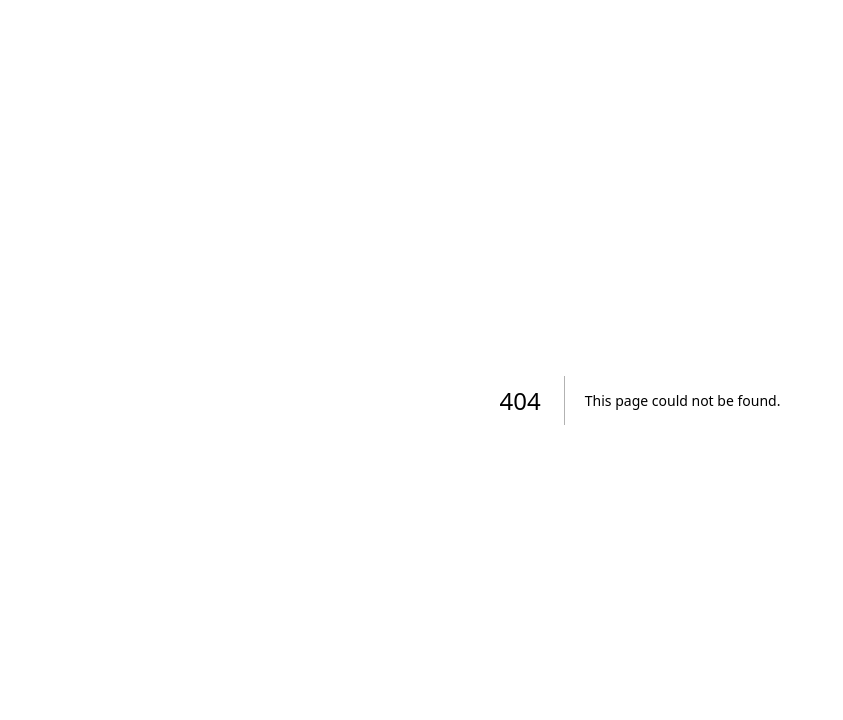
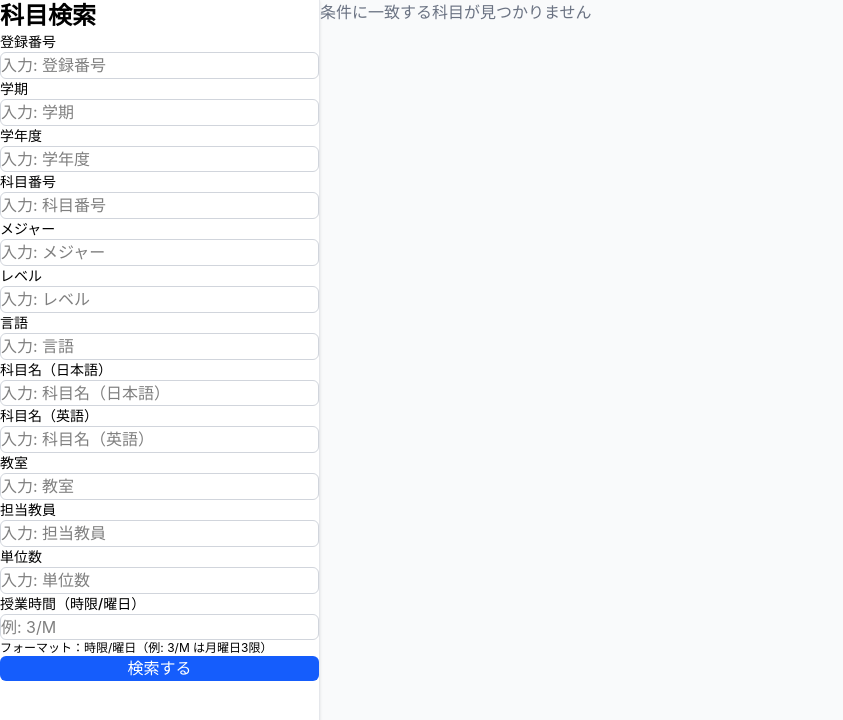
Before and after one commit to ItsukiKigoshi/icu-catalogue, a Next.js app: page /search in a window 1280 px wide. Before the commit this address had no page. Shown: the top 720 px of the page, without its empty margins (0-843 px from the left). Built offline with nearby package versions, Linux system fonts and the light colour scheme.

Commit message:
feat: basic search page

```diff
--- a/package.json
+++ b/package.json
@@ -26,6 +26,7 @@
     "@mantine/tiptap": "^7.2.2",
     "@supabase/supabase-js": "^2.49.1",
     "@tabler/icons-react": "^2.41.0",
+    "@tailwindcss/postcss": "^4.0.13",
     "@tiptap/extension-link": "^2.1.12",
     "@tiptap/react": "^2.1.12",
     "@tiptap/starter-kit": "^2.1.12",
--- a/postcss.config.cjs
+++ b/postcss.config.cjs
@@ -1,3 +1,4 @@
+/** @type {import('postcss-load-config').Config} */
 module.exports = {
   plugins: {
     "postcss-preset-mantine": {},
@@ -10,5 +11,6 @@ module.exports = {
         "mantine-breakpoint-xl": "88em",
       },
     },
+    "@tailwindcss/postcss": {},
   },
 };
--- a/src/app/globals.css
+++ b/src/app/globals.css
@@ -1,3 +1,5 @@
+@import 'tailwindcss';
+
 :root {
   --max-width: 1100px;
   --border-radius: 12px;
@@ -8,6 +10,8 @@
   --foreground-rgb: 0, 0, 0;
   --background-start-rgb: 214, 219, 220;
   --background-end-rgb: 255, 255, 255;
+
+  --event-bg: oklch(0.704 0.14 182.503);
 
   --primary-glow: conic-gradient(
     from 180deg at 50% 50%,
@@ -73,6 +77,11 @@
   }
 }
 
+.rbc-event,
+.rbc-event-content {
+  background-color: var(--event-bg) !important;
+}
+
 * {
   box-sizing: border-box;
   padding: 0;
--- a/src/app/layout.tsx
+++ b/src/app/layout.tsx
@@ -6,6 +6,7 @@ import "@mantine/notifications/styles.css";
 import { Analytics } from "@vercel/analytics/react";
 import { Metadata } from "next";
 import { theme } from "../app/theme";
+import './globals.css';
 
 export const metadata: Metadata = {
   title: "ICU Catalogue",
--- /dev/null
+++ b/src/app/search/page.tsx
@@ -0,0 +1,176 @@
+"use client"
+import { useState, useEffect } from 'react';
+import { Course } from '../../type/Types';
+
+// フィルターのラベル対応表
+const filterLabels: Record<string, string> = {
+  regno: '登録番号',
+  season: '学期',
+  ay: '学年度',
+  no: '科目番号',
+  major: 'メジャー',
+  level: 'レベル',
+  lang: '言語',
+  j: '科目名（日本語）',
+  e: '科目名（英語）',
+  room: '教室',
+  instructor: '担当教員',
+  unit: '単位数'
+};
+
+const allowedFilters = Object.keys(filterLabels);
+
+const SearchPage = () => {
+  const [filters, setFilters] = useState<Record<string, string>>({});
+  const [results, setResults] = useState<Course[]>([]);
+  const [visibleCount, setVisibleCount] = useState(10);
+  const [loading, setLoading] = useState(false);
+  const [error, setError] = useState('');
+  const [isDarkMode, setIsDarkMode] = useState(false);
+
+  useEffect(() => {
+    const darkMode = window.matchMedia('(prefers-color-scheme: dark)').matches;
+    setIsDarkMode(darkMode);
+  }, []);
+
+  const fetchResults = async () => {
+    setLoading(true);
+    try {
+      const queryParams = new URLSearchParams(filters).toString();
+      console.log(queryParams);
+      const response = await fetch(`/api/search?${queryParams}`);
+      if (!response.ok) throw new Error('検索に失敗しました');
+      const data = await response.json();
+      console.log(data);
+      setResults(data.result || []);
+      setError('');
+    } catch (err) {
+      setError(err instanceof Error ? err.message : '不明なエラー');
+    } finally {
+      setLoading(false);
+    }
+  };
+
+  const handleSubmit = (e: React.FormEvent) => {
+    e.preventDefault();
+    setVisibleCount(10);
+    fetchResults();
+  };
+
+  const handleInputChange = (field: string) => (e: React.ChangeEvent<HTMLInputElement>) => {
+    setFilters(prev => ({
+      ...prev,
+      [field]: e.target.value
+    }));
+  };
+
+  useEffect(() => {
+    const handleScroll = () => {
+      const { scrollTop, clientHeight, scrollHeight } = document.documentElement;
+      if (scrollTop + clientHeight >= scrollHeight - 100 && !loading && visibleCount < results.length) {
+        setVisibleCount(prev => prev + 10);
+      }
+    };
+
+    window.addEventListener('scroll', handleScroll);
+    return () => window.removeEventListener('scroll', handleScroll);
+  }, [loading, results.length, visibleCount]);
+
+  return (
+    <div className={`flex min-h-screen ${isDarkMode ? 'bg-gray-900 text-white' : 'bg-gray-50 text-black'}`}>
+      {/* 左側の検索フォーム */}
+      <div className={`w-80 p-6 ${isDarkMode ? 'bg-gray-800 border-gray-700' : 'bg-white border-gray-200'} border-r shadow-sm`}>
+        <h1 className="text-2xl font-bold mb-6">科目検索</h1>
+        <form onSubmit={handleSubmit} className="space-y-4">
+          {allowedFilters.map(filter => (
+            <div key={filter} className="space-y-2">
+              <label className="block text-sm font-medium">{filterLabels[filter]}</label>
+              <input
+                type="text"
+                className={`w-full px-3 py-2 border rounded-md focus:ring-2 focus:ring-blue-500 focus:border-blue-500 ${isDarkMode ? 'bg-gray-700 text-white border-gray-600' : 'bg-white text-black border-gray-300'}`}
+                onChange={handleInputChange(filter)}
+                value={filters[filter] || ''}
+                placeholder={`入力: ${filterLabels[filter]}`}
+              />
+            </div>
+          ))}
+
+          {/* 特別処理：授業時間 */}
+          <div className="space-y-2">
+            <label className="block text-sm font-medium">授業時間（時限/曜日）</label>
+            <input
+              type="text"
+              className={`w-full px-3 py-2 border rounded-md focus:ring-2 focus:ring-blue-500 focus:border-blue-500 ${isDarkMode ? 'bg-gray-700 text-white border-gray-600' : 'bg-white text-black border-gray-300'}`}
+              placeholder="例: 3/M"
+              onChange={handleInputChange('schedule')}
+              value={filters.schedule || ''}
+            />
+            <p className="text-xs mt-1">フォーマット：時限/曜日（例: 3/M は月曜日3限）</p>
+          </div>
+
+          <button
+            type="submit"
+            className="w-full bg-blue-600 hover:bg-blue-700 text-white font-medium py-2 px-4 rounded-md transition-colors duration-150 disabled:opacity-50"
+            disabled={loading}
+          >
+            {loading ? '検索中...' : '検索する'}
+          </button>
+          {error && <p className="text-red-500 text-sm mt-2">{error}</p>}
+        </form>
+      </div>
+      {/* 右側の結果エリア */}
+      <div className="grid gap-4">
+        {results.slice(0, visibleCount).map(course => (
+          <div
+            key={course.regno}
+            className={`p-4 rounded-lg shadow-sm hover:shadow-md transition-shadow duration-200 ${isDarkMode ? 'bg-gray-800' : 'bg-white'}`}
+          >
+            <h3 className={`text-lg font-semibold ${isDarkMode ? 'text-gray-100' : 'text-gray-800'}`}>
+              {course.j || course.e}
+            </h3>
+            <div className="mt-2 space-y-1">
+              <p className={`text-sm ${isDarkMode ? 'text-gray-300' : 'text-gray-600'}`}>
+                <span className="font-medium">担当教員：</span>
+                {course.instructor || '未定'}
+              </p>
+              <p className={`text-sm ${isDarkMode ? 'text-gray-300' : 'text-gray-600'}`}>
+                <span className="font-medium">教室：</span>
+                {course.room || '未定'}
+              </p>
+              <div className="flex gap-4 mt-2">
+                <span className={`px-2 py-1 text-xs rounded ${isDarkMode ? 'bg-blue-900 text-blue-300' : 'bg-blue-100 text-blue-800'}`}>
+                  登録番号：{course.regno}
+                </span>
+                <span className={`px-2 py-1 text-xs rounded ${isDarkMode ? 'bg-green-900 text-green-300' : 'bg-green-100 text-green-800'}`}>
+                  単位：{course.unit}
+                </span>
+              </div>
+              {course.schedule && course.schedule.length > 0 && (
+                <div className="mt-2">
+                  <p className={`text-sm ${isDarkMode ? 'text-gray-300' : 'text-gray-600'}`}>
+                    <span className="font-medium">授業時間：</span>
+                    {course.schedule.join(', ')}
+                  </p>
+                </div>
+              )}
+            </div>
+          </div>
+        ))}
+
+        {visibleCount < results.length && (
+          <div className={`text-center p-4 animate-pulse ${isDarkMode ? 'text-gray-400' : 'text-gray-500'}`}>
+            さらに結果を読み込み中...
+          </div>
+        )}
+
+        {results.length === 0 && !loading && (
+          <div className={`text-center p-4 ${isDarkMode ? 'text-gray-400' : 'text-gray-500'}`}>
+            条件に一致する科目が見つかりません
+          </div>
+        )}
+      </div>
+    </div>
+    );
+  };
+
+  export default SearchPage;
--- /dev/null
+++ b/tailwind.config.ts
@@ -0,0 +1,7 @@
+import type { Config } from 'tailwindcss';
+
+export default {
+  content: ['./src/app/**/*.{js,ts,jsx,tsx,mdx}'],
+  theme: {},
+  plugins: [],
+} satisfies Config;
--- a/tsconfig.json
+++ b/tsconfig.json
@@ -10,7 +10,7 @@
     "noEmit": true,
     "esModuleInterop": true,
     "module": "esnext",
-    "moduleResolution": "node",
+    "moduleResolution": "bundler",
     "resolveJsonModule": true,
     "isolatedModules": true,
     "jsx": "preserve",
```
Also changed, not shown: 2 other files (tests, documents, lock files or other folders).
